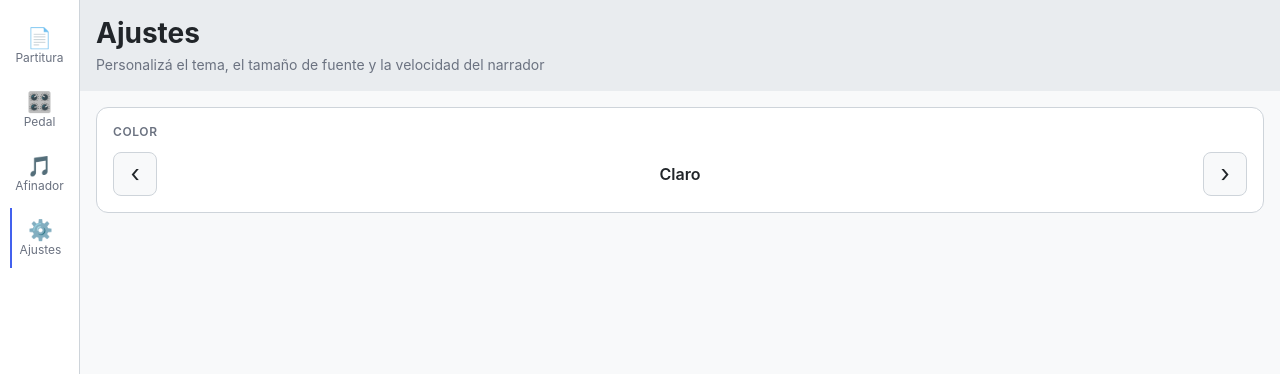
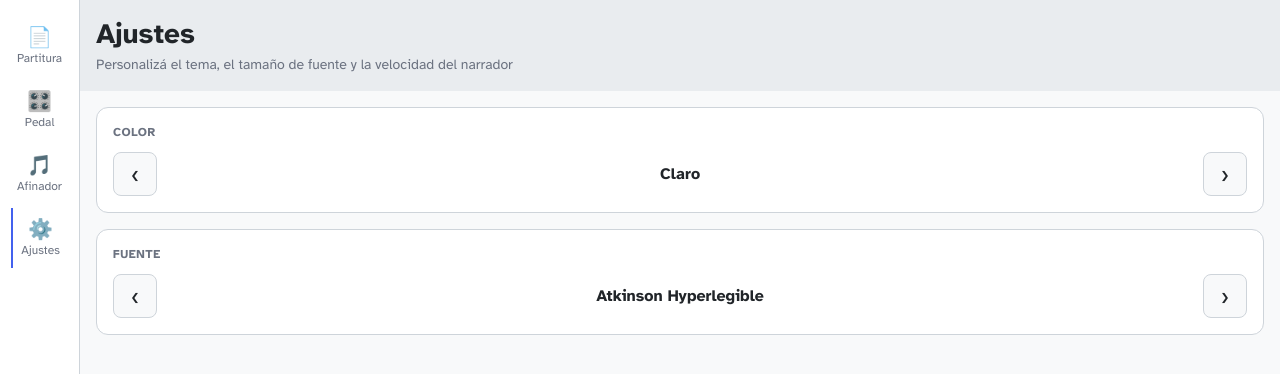
Before and after one commit to lucagior22/eco-app, a Next.js app: page /ajustes in a window 1280 px wide. Shown: the top 374 px of the page. Built offline with nearby package versions, Linux system fonts and the light colour scheme.

Commit message:
Configuración de fuente

```diff
--- a/app/ajustes/page.tsx
+++ b/app/ajustes/page.tsx
@@ -1,6 +1,7 @@
 import type { Metadata } from 'next'
 import { PageHeader } from '@/components/layout/PageHeader'
 import { ThemeSetting } from '@/components/settings/ThemeSetting'
+import { FontFamilySetting } from '@/components/settings/FontFamilySetting'
 
 export const metadata: Metadata = {
   title: 'Ajustes — Eco',
@@ -13,8 +14,9 @@ export default function AjustesPage() {
         title="Ajustes"
         subtitle="Personalizá el tema, el tamaño de fuente y la velocidad del narrador"
       />
-      <div className="p-4">
+      <div className="flex flex-col gap-4 p-4">
         <ThemeSetting />
+        <FontFamilySetting />
       </div>
     </>
   )
--- a/app/globals.css
+++ b/app/globals.css
@@ -55,6 +55,22 @@
 
 html {
   font-size: 16px;
+  font-family: var(--font-hyperlegible), sans-serif;
+}
+
+html[data-font-family='hyperlegible'] {
+  font-family: var(--font-hyperlegible), sans-serif;
+}
+
+html[data-font-family='inter'] {
+  font-family: var(--font-inter), sans-serif;
+}
+
+html[data-font-family='lexend'] {
+  font-family: var(--font-lexend), sans-serif;
+}
+
+html[data-font-family='system'] {
   font-family: -apple-system, BlinkMacSystemFont, 'Segoe UI', sans-serif;
 }
 
--- a/app/layout.tsx
+++ b/app/layout.tsx
@@ -1,8 +1,28 @@
 import type { Metadata, Viewport } from 'next'
+import { Atkinson_Hyperlegible, Inter, Lexend } from 'next/font/google'
 import './globals.css'
 import { SettingsProvider } from '@/contexts/SettingsContext'
 import { SkipLink } from '@/components/layout/SkipLink'
 import { Navigation } from '@/components/layout/Navigation'
+
+const atkinson = Atkinson_Hyperlegible({
+  subsets: ['latin'],
+  weight: ['400', '700'],
+  variable: '--font-hyperlegible',
+  display: 'swap',
+})
+
+const inter = Inter({
+  subsets: ['latin'],
+  variable: '--font-inter',
+  display: 'swap',
+})
+
+const lexend = Lexend({
+  subsets: ['latin'],
+  variable: '--font-lexend',
+  display: 'swap',
+})
 
 // Script anti-flash: lee las preferencias del localStorage ANTES del primer
 // render y aplica data-theme y data-font-size al <html>, evitando el flash
@@ -17,9 +37,10 @@ const ANTI_FLASH_SCRIPT = `
       var s = JSON.parse(raw);
       if (s.theme) document.documentElement.setAttribute('data-theme', s.theme);
       if (s.fontSize) document.documentElement.setAttribute('data-font-size', s.fontSize);
+      if (s.fontFamily) document.documentElement.setAttribute('data-font-family', s.fontFamily);
     }
   } catch (e) {
-    // JSON inválido o localStorage inaccesible: quedan los defaults (light/md)
+    // JSON inválido o localStorage inaccesible: quedan los defaults (light/md/hyperlegible)
   }
 })();
 `
@@ -37,9 +58,10 @@ export const viewport: Viewport = {
 
 export default function RootLayout({ children }: { children: React.ReactNode }) {
   return (
-    // data-theme y data-font-size los aplica el script anti-flash en el cliente.
+    // data-theme, data-font-size y data-font-family los aplica el script anti-flash en el cliente.
     // En SSR quedan sin atributo → caen a los defaults de globals.css (:root).
-    <html lang="es">
+    // Las clases de fuentes hacen disponibles las CSS variables --font-* para globals.css.
+    <html lang="es" className={`${atkinson.variable} ${inter.variable} ${lexend.variable}`}>
       <head>
         {/* Script síncrono para evitar flash de tema/tamaño incorrecto.
             Debe estar en <head> antes de cualquier CSS que dependa de data-theme. */}
--- /dev/null
+++ b/components/settings/FontFamilySetting.tsx
@@ -0,0 +1,28 @@
+'use client'
+
+import SettingCarousel from '@/components/settings/SettingCarousel'
+import { useSettings } from '@/contexts/SettingsContext'
+import type { EcoSettings } from '@/lib/settings'
+
+const FONT_FAMILY_ORDER: EcoSettings['fontFamily'][] = ['hyperlegible', 'inter', 'lexend', 'system']
+
+const FONT_FAMILY_LABELS: Record<EcoSettings['fontFamily'], string> = {
+  hyperlegible: 'Atkinson Hyperlegible',
+  inter: 'Inter',
+  lexend: 'Lexend',
+  system: 'Sistema',
+}
+
+export function FontFamilySetting() {
+  const { settings, setFontFamily } = useSettings()
+  const currentIndex = FONT_FAMILY_ORDER.indexOf(settings.fontFamily)
+
+  return (
+    <SettingCarousel
+      label="Fuente"
+      options={FONT_FAMILY_ORDER.map((f) => FONT_FAMILY_LABELS[f])}
+      currentIndex={currentIndex}
+      onChange={(index) => setFontFamily(FONT_FAMILY_ORDER[index])}
+    />
+  )
+}
--- a/contexts/SettingsContext.tsx
+++ b/contexts/SettingsContext.tsx
@@ -8,6 +8,7 @@ interface SettingsContextValue {
   setTheme: (theme: EcoSettings['theme']) => void
   setFontSize: (fontSize: EcoSettings['fontSize']) => void
   setTtsSpeed: (ttsSpeed: EcoSettings['ttsSpeed']) => void
+  setFontFamily: (fontFamily: EcoSettings['fontFamily']) => void
 }
 
 const SettingsContext = createContext<SettingsContextValue | null>(null)
@@ -26,6 +27,7 @@ export function SettingsProvider({ children }: { children: React.ReactNode }) {
     saveSettings(settings)
     document.documentElement.setAttribute('data-theme', settings.theme)
     document.documentElement.setAttribute('data-font-size', settings.fontSize)
+    document.documentElement.setAttribute('data-font-family', settings.fontFamily)
   }, [settings])
 
   function setTheme(theme: EcoSettings['theme']) {
@@ -40,8 +42,12 @@ export function SettingsProvider({ children }: { children: React.ReactNode }) {
     setSettings((prev) => ({ ...prev, ttsSpeed }))
   }
 
+  function setFontFamily(fontFamily: EcoSettings['fontFamily']) {
+    setSettings((prev) => ({ ...prev, fontFamily }))
+  }
+
   return (
-    <SettingsContext.Provider value={{ settings, setTheme, setFontSize, setTtsSpeed }}>
+    <SettingsContext.Provider value={{ settings, setTheme, setFontSize, setTtsSpeed, setFontFamily }}>
       {children}
     </SettingsContext.Provider>
   )
--- a/lib/settings.ts
+++ b/lib/settings.ts
@@ -4,6 +4,7 @@ export interface EcoSettings {
   theme: 'light' | 'dark' | 'hc-light' | 'hc-dark'
   fontSize: 'sm' | 'md' | 'lg' | 'xl'
   ttsSpeed: 'slow' | 'normal' | 'fast' | 'very-fast'
+  fontFamily: 'hyperlegible' | 'inter' | 'lexend' | 'system'
 }
 
 export const SETTINGS_KEY = 'eco-settings'
@@ -12,6 +13,7 @@ export const DEFAULT_SETTINGS: EcoSettings = {
   theme: 'light',
   fontSize: 'md',
   ttsSpeed: 'normal',
+  fontFamily: 'hyperlegible',
 }
 
 // Mapeo de velocidad TTS a SpeechSynthesis.rate (§6.5)
```
